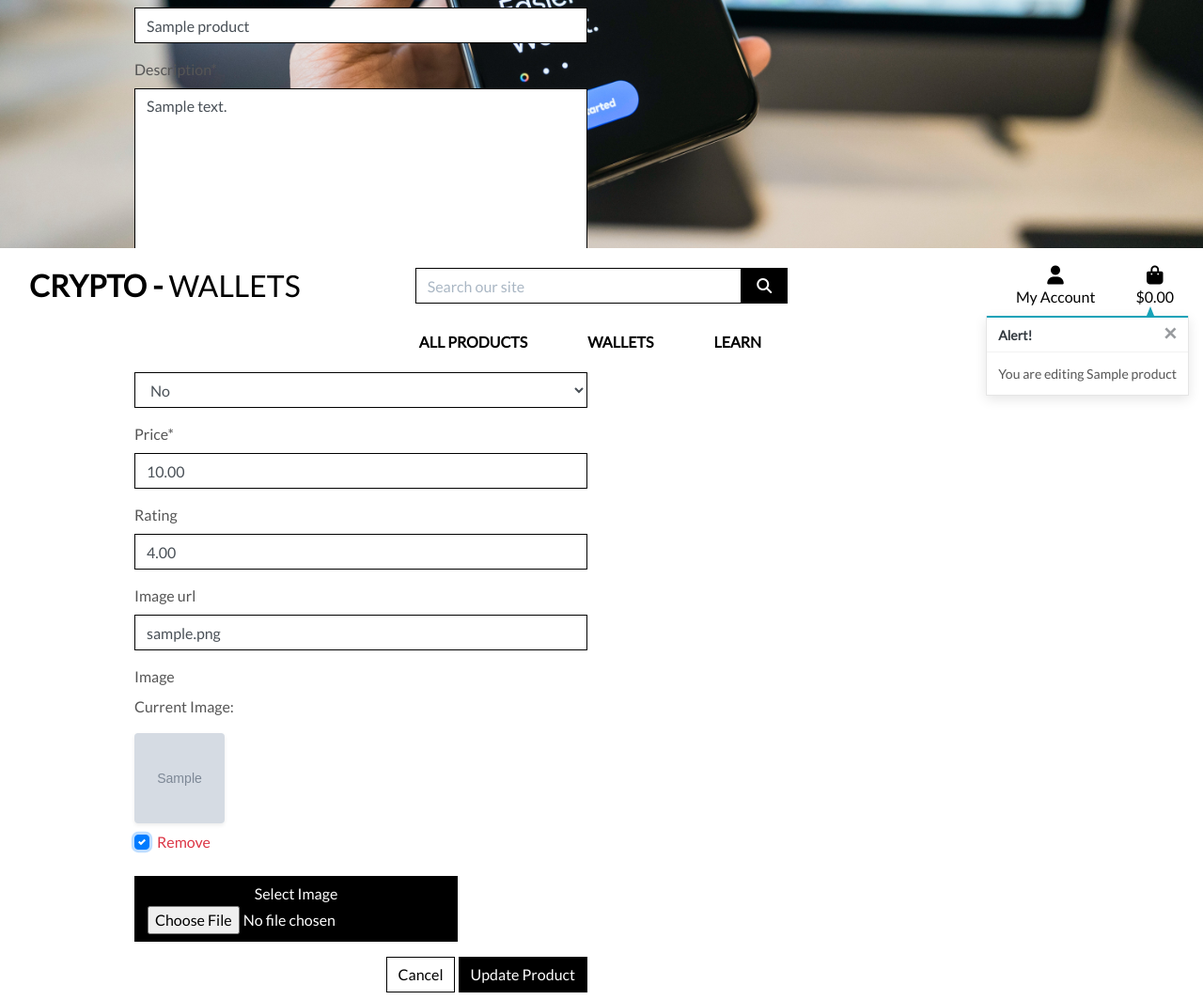
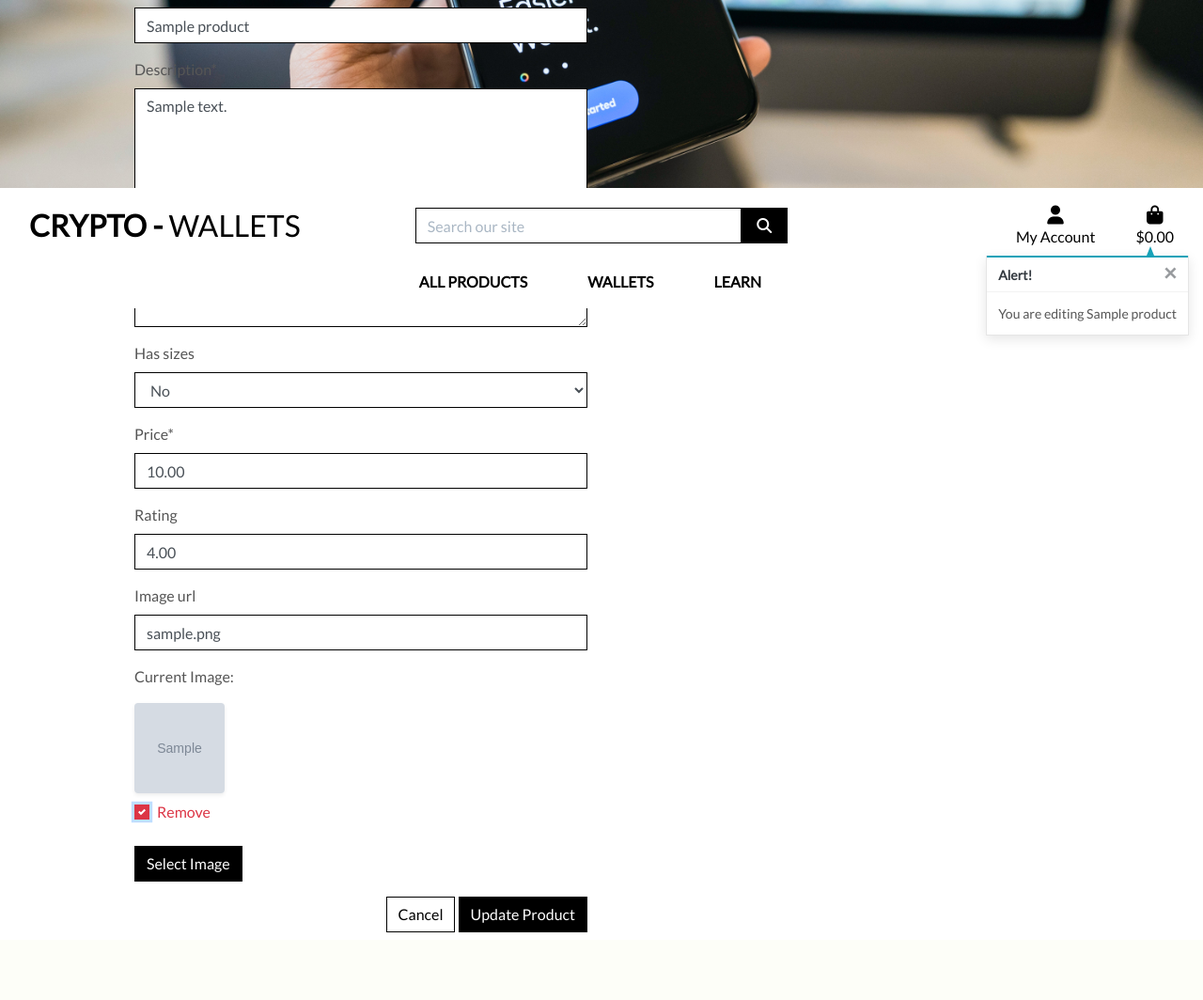
Before and after one commit to kotopes1/crypto-hardware-wallet, a Django app: page /products/edit/1/ in a window 1280 px wide, after a click on "Remove". Shown: the part 512-1576 px from the top of the page at 94% size. After the commit the page ends 1504 px from the top, so only its background shows below. Run offline with Django 3.2, Linux system fonts and the light colour scheme; a user stored in the database is signed in; tables that the repository leaves empty hold one stand-in row (values such as "Sample post"); grey boxes marked "Sample" are stand-in pictures; some libraries are stand-ins or nearby versions.

Commit message:
Product admin fixing the image field

```diff
--- a/products/templates/products/edit_product.html
+++ b/products/templates/products/edit_product.html
@@ -25,7 +25,13 @@
             <div class="col-12 col-md-6">
                 <form method="POST" action="{% url 'edit_product' product.id %}" class="form mb-2" enctype="multipart/form-data">
                     {% csrf_token %}
-                    {{ form | crispy }}
+                    {% for field in form %}
+                        {% if field.name != 'image' %}
+                            {{ field | as_crispy_field }}
+                        {% else %}
+                            {{ field }}
+                        {% endif %}
+                    {% endfor %}
                     <div class="text-right">
                         <a class="btn btn-outline-black rounded-0" href="{% url 'products' %}">Cancel</a>
                         <button class="btn btn-black rounded-0" type="submit">Update Product</button>
@@ -35,3 +41,13 @@
         </div>
     </div>
 {% endblock %}
+
+{% block postloadjs %}
+    {{ block.super }}
+    <script type="text/javascript">
+        $('#new-image').change(function() {
+            var file = $('#new-image')[0].files[0];
+            $('#filename').text(`Image will be set to: ${file.name}`);
+        });
+    </script>
+{% endblock %}
--- a/static/css/base.css
+++ b/static/css/base.css
@@ -237,6 +237,35 @@ input[name='q']::placeholder {
     color: #17a2b8; /* text-info */
 }
 
+/* Product Form */
+
+.btn-file {
+    position: relative;
+    overflow: hidden;
+}
+
+.btn-file input[type="file"] {
+    position: absolute;
+    top: 0;
+    right: 0;
+    min-width: 100%;
+    min-height: 100%;
+    opacity: 0;
+    cursor: pointer;
+}
+
+.custom-checkbox .custom-control-label::before {
+    border-radius: 0;
+    border-color: #dc3545;
+}
+
+.custom-checkbox .custom-control-input:checked~.custom-control-label::before {
+    background-color: #dc3545;
+    border-color: #dc3545;
+    border-radius: 0;
+}
+
+
 /* fixed top navbar only on medium and up */
 @media (min-width: 992px) {
     .fixed-top-desktop-only {
```
Also changed, not shown: products/templates/products/add_product.html (+17 -1 lines).
